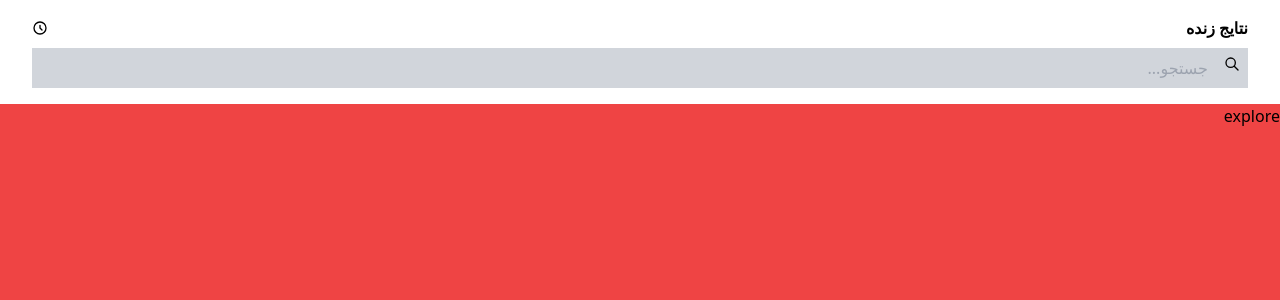
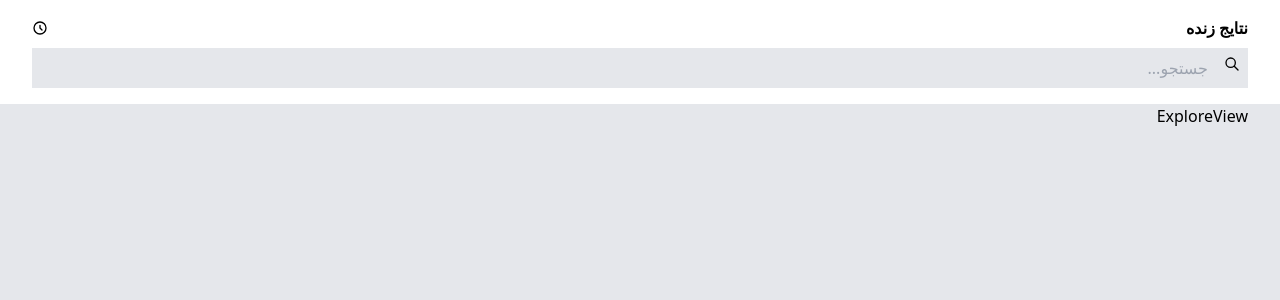
Before and after one commit to nilva-challenge/React-Footballli, a Next.js app: page /explore in a window 1280 px wide. Shown: the top 300 px of the page. Built offline with nearby package versions, Linux system fonts and the light colour scheme.

Commit message:
setup home navigations

```diff
--- a/src/constant/config.ts
+++ b/src/constant/config.ts
@@ -3,3 +3,11 @@ export const siteConfig = {
   description:
     'My Nilva-Co Test',
 };
+
+export enum HomeNavItems {
+  Matches = 'matches',
+  Explore = 'explore',
+  Football = 'football',
+  Leagues = 'leagues',
+  Profile = 'profile'
+}
--- a/src/pages/[tab].tsx
+++ b/src/pages/[tab].tsx
@@ -1,10 +1,10 @@
 import {GetStaticPaths, GetStaticProps, GetStaticPropsContext, InferGetStaticPropsType} from 'next/types'
 import HomeView from "@/ui/views/HomeView";
+import {HomeNavItems} from "@/constant/config";
 
-const validTabs = ['matches', 'explore', 'football', 'leagues', 'profile'];
 
 const HomeTabs = ({tab}: InferGetStaticPropsType<typeof getStaticProps>) => {
-    if (!validTabs.includes(tab)) {
+    if (!Object.values(HomeNavItems).includes(tab)) {
         return <HomeView tab="matches"/>
     }
 
@@ -13,7 +13,7 @@ const HomeTabs = ({tab}: InferGetStaticPropsType<typeof getStaticProps>) => {
 
 export const getStaticPaths: GetStaticPaths = () => {
     return {
-        paths: validTabs.map(tab => ({params: {tab}})),
+        paths: Object.values(HomeNavItems).map(tab => ({params: {tab}})),
         fallback: false
     }
 }
--- a/src/ui/components/HomeHeader.tsx
+++ b/src/ui/components/HomeHeader.tsx
@@ -14,7 +14,7 @@ const HomeHeader: React.FC = () => {
                     <HiOutlineSearch/>
                 </div>
                 <input
-                    className="w-full bg-gray-300 p-2 pr-10 mt-2 focus:outline-none focus:none"
+                    className="w-full bg-gray-200 p-2 pr-10 mt-2 focus:outline-none focus:none"
                     type="text"
                     placeholder="جستجو..."
                 />
--- /dev/null
+++ b/src/ui/views/ExploreView.tsx
@@ -0,0 +1,8 @@
+const ExploreView: React.FC = () => {
+
+    return (
+        <div>ExploreView</div>
+    );
+};
+
+export default ExploreView;
--- /dev/null
+++ b/src/ui/views/FootballView.tsx
@@ -0,0 +1,8 @@
+const FootballView: React.FC = () => {
+
+    return (
+        <div>FootballView</div>
+    );
+};
+
+export default FootballView;
--- a/src/ui/views/HomeView.tsx
+++ b/src/ui/views/HomeView.tsx
@@ -1,12 +1,28 @@
 import HomeLayout from "@/ui/views/layouts/HomeLayout";
+import {ReactElement} from "react";
+import MatchesView from "@/ui/views/MatchesView";
+import FootballView from "@/ui/views/FootballView";
+import {HomeNavItems} from "@/constant/config";
+import ProfileView from "@/ui/views/ProfileView";
+import LeagueView from "@/ui/views/LeagueView";
+import ExploreView from "@/ui/views/ExploreView";
+import Container from "@/ui/views/container/container";
 
 const HomeView: React.FC<{ tab: string }> = ({tab}) => {
 
+    const tabViewList: { [key: string]: ReactElement } = {
+        [HomeNavItems.Matches]: <MatchesView/>,
+        [HomeNavItems.Football]: <FootballView/>,
+        [HomeNavItems.Profile]: <ProfileView/>,
+        [HomeNavItems.Leagues]: <LeagueView/>,
+        [HomeNavItems.Explore]: <ExploreView/>,
+    }
+
     return (
         <HomeLayout>
-            <div className="flex flex-col min-h-screen bg-red-500">
-                {tab}
-            </div>
+            <Container className="flex flex-col min-h-screen bg-gray-200">
+                {tabViewList[tab]}
+            </Container>
         </HomeLayout>
     );
 };
--- /dev/null
+++ b/src/ui/views/LeagueView.tsx
@@ -0,0 +1,8 @@
+const LeagueView: React.FC = () => {
+
+    return (
+        <div>LeagueView</div>
+    );
+};
+
+export default LeagueView;
--- /dev/null
+++ b/src/ui/views/MatchesView.tsx
@@ -0,0 +1,8 @@
+const MatchesView: React.FC = () => {
+
+    return (
+        <div>MatchesView</div>
+    );
+};
+
+export default MatchesView;
--- /dev/null
+++ b/src/ui/views/ProfileView.tsx
@@ -0,0 +1,8 @@
+const ProfileView: React.FC = () => {
+
+    return (
+        <div>ProfileView</div>
+    );
+};
+
+export default ProfileView;
```
